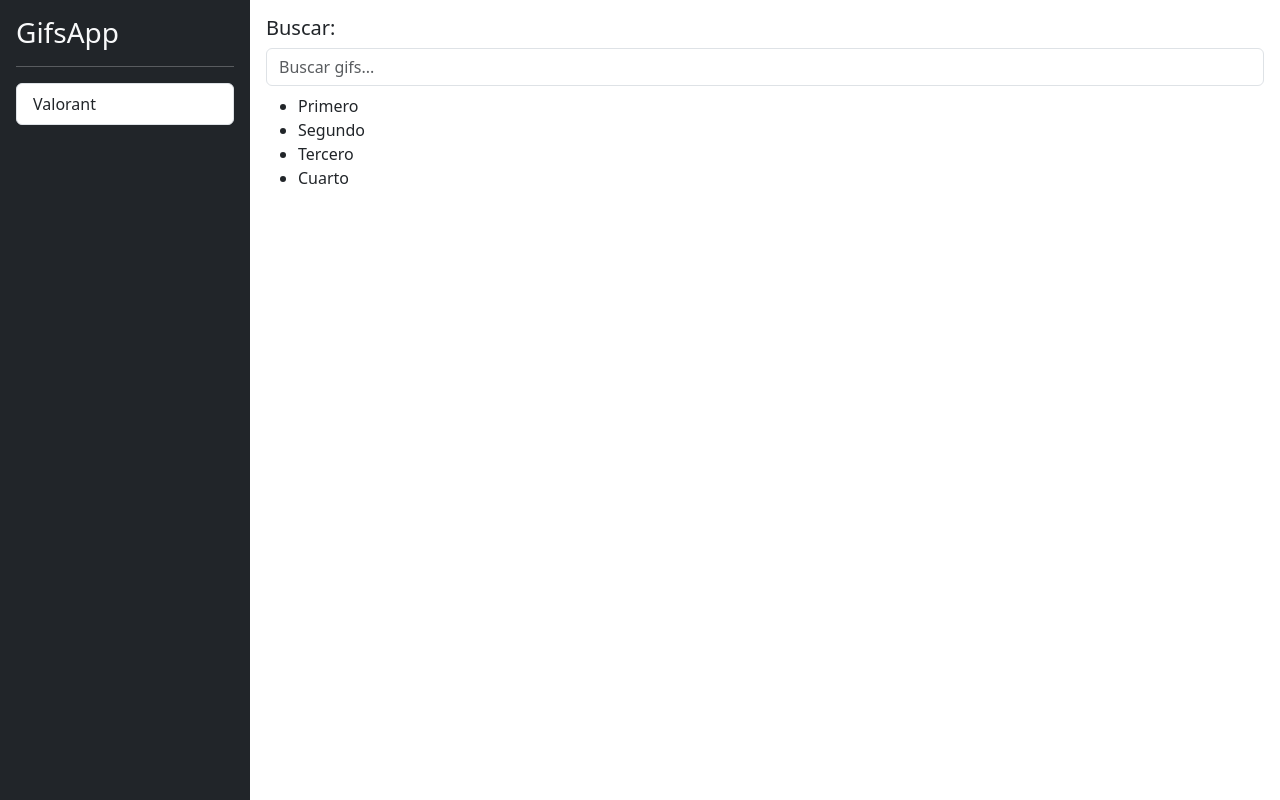
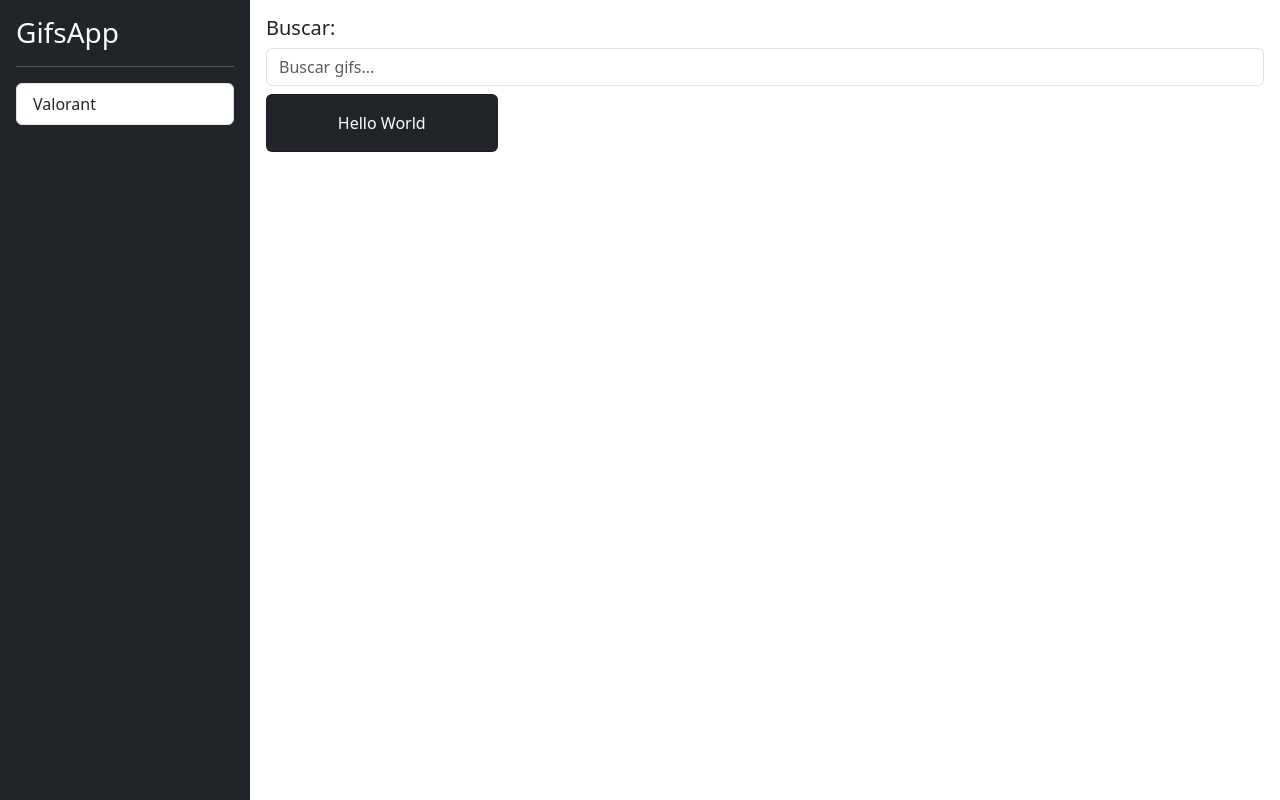
Before and after one commit to relicary/gifs-app, an Angular app: page / in a window 1280 px wide. Built offline with nearby package versions, Linux system fonts and the light colour scheme.

Commit message:
Added HTML content to the CardList component
Refs #1

```diff
--- a/src/app/gifs/components/card-list/card-list.component.html
+++ b/src/app/gifs/components/card-list/card-list.component.html
@@ -1,6 +1,16 @@
-<ul>
-  <li>Primero</li>
-  <li>Segundo</li>
-  <li>Tercero</li>
-  <li>Cuarto</li>
-</ul>
+<div class="row">
+
+  <div class="col-md-3 col-sm-6">
+
+    <div class="card mb-2 bg-dark text-center">
+      <!-- TODO: Crear imagen -->
+      <div class="card-body text-white">
+        <p class="card-text">
+          Hello World
+        </p>
+      </div>
+    </div>
+
+  </div>
+
+</div>
```
